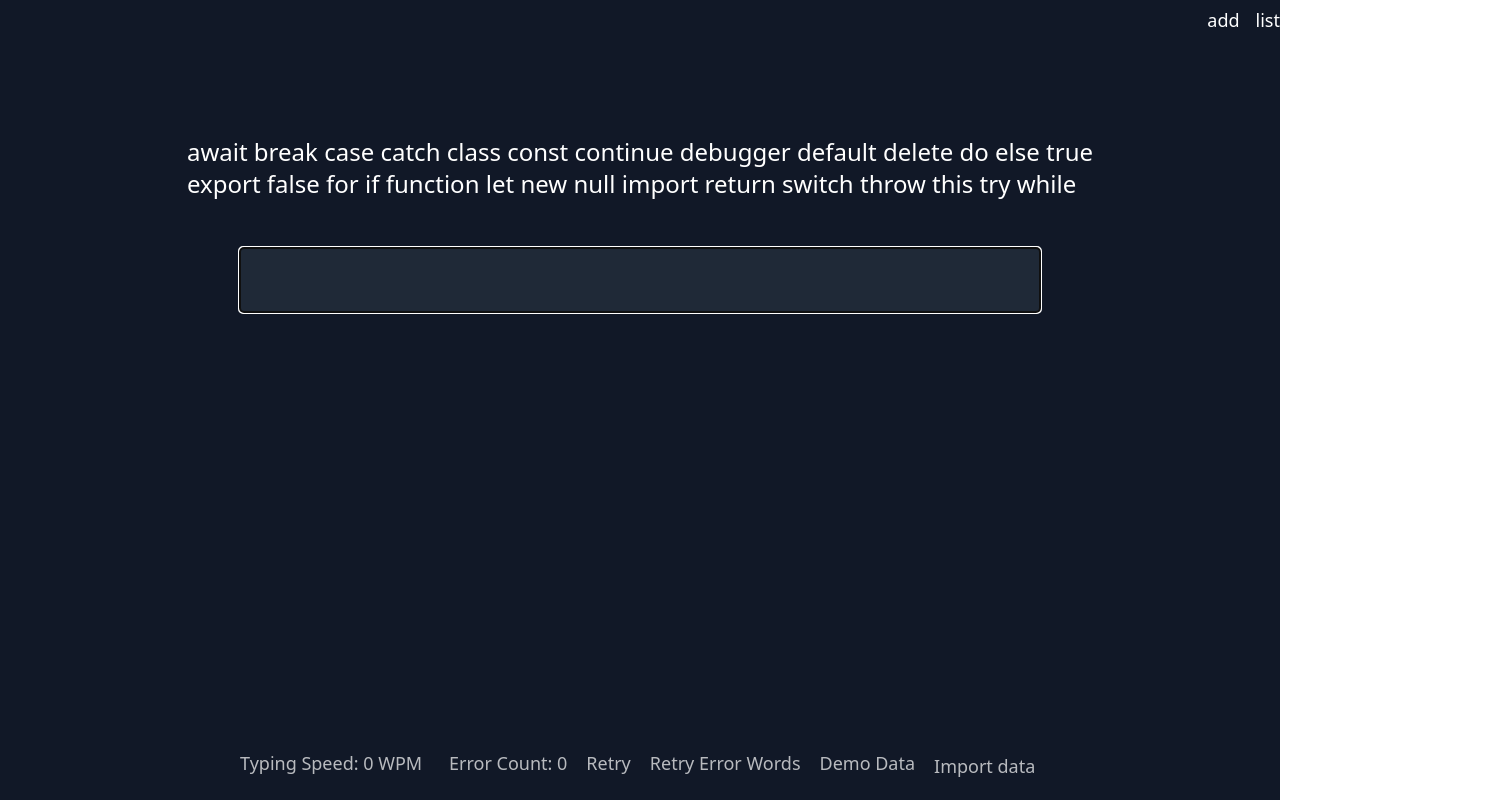
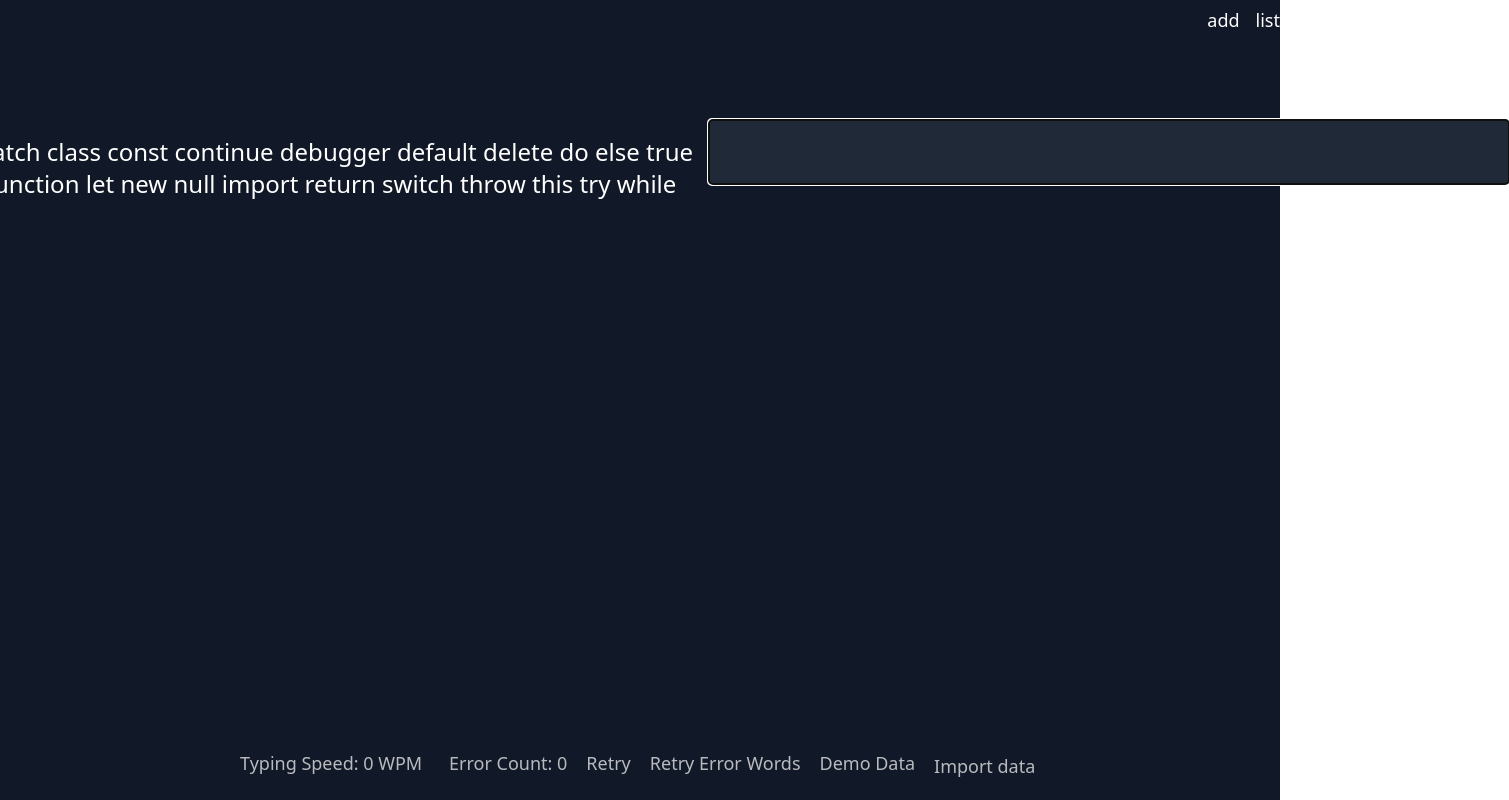
Before and after one commit to freeliu/typing-training, a Vue app: page / in a window 1280 px wide. Shown: the whole page, 1509 px wide, since content can reach past the window. Built offline with nearby package versions, Linux system fonts and the light colour scheme.

Commit message:
empty message

```diff
--- a/src/views/TypingTraining.vue
+++ b/src/views/TypingTraining.vue
@@ -83,7 +83,7 @@ function reset() {
 const vUpdateErrorWord: Directive = {
   updated(el: HTMLElement) {
     if (el.querySelector('.incorrect')) {
-      errorSet.add(el.dataset?.word?.trim() as string)
+      errorSet.add(el.dataset?.word?.trim().replace(/\n/,'') as string)
     }
   }
 }
@@ -106,7 +106,8 @@ function retryErrorWords() {
         <router-link class="link " to="/add">add</router-link>
         <router-link  class="ml-4 link" to="/list">list</router-link>
       </div>
-      <div v-update class="text-2xl mb-8 mt-20 p-4 box-content whitespace-pre">
+      <div class="flex mt-20">
+        <div v-update class="text-2xl mb-8  p-4 box-content whitespace-pre">
         <span
             v-for="(word, wordIndex) in sentences.split(' ')"
             :key="word + wordIndex"
@@ -140,6 +141,8 @@ function retryErrorWords() {
             type="text"
             @input="checkInput"
         />
+      </div>
+
       <div
         class="flex justify-between  text-lg opacity-70 infos mt-auto mb-5"
         :style="{ width: contentStyle.width }"
```
Lines whose indentation alone changed are shown as unchanged.
